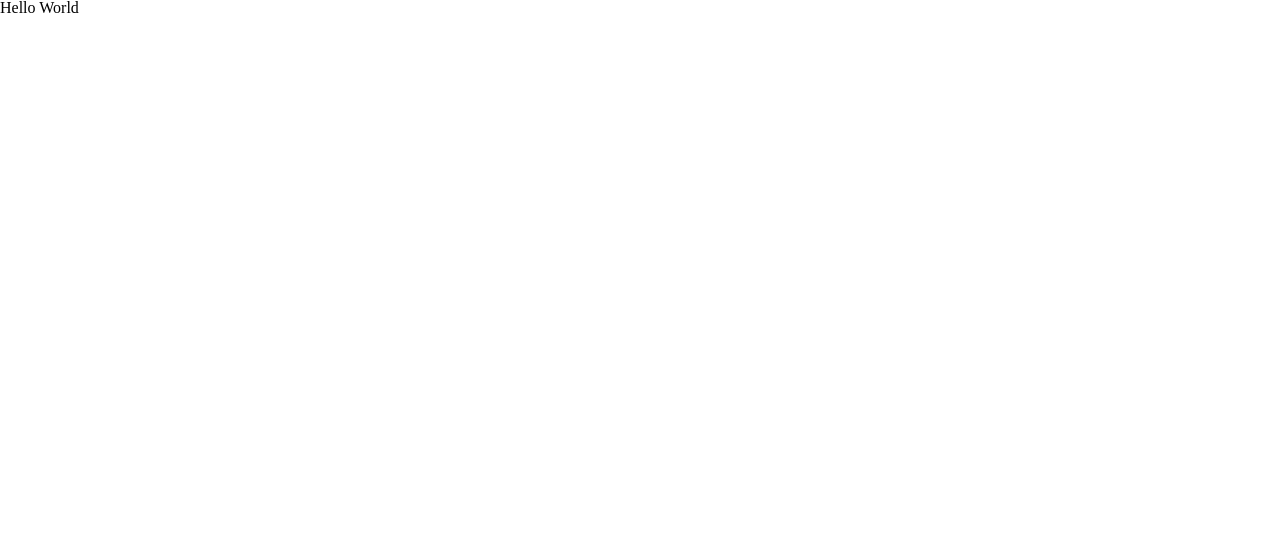
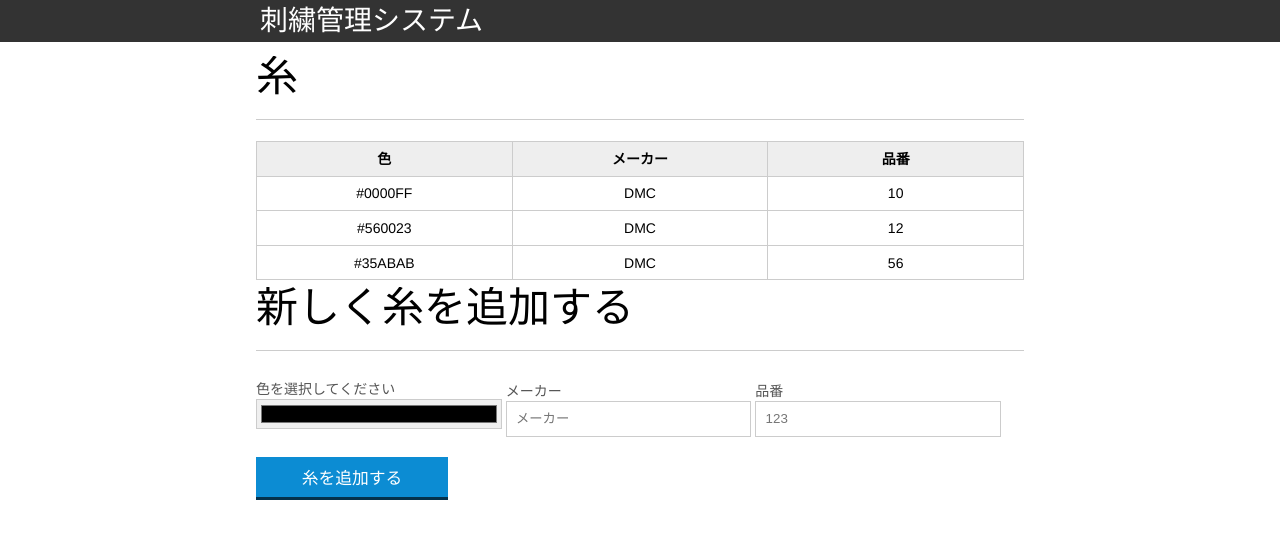
Before and after one commit to nsc-m-oshima/ito-kanri, a plain HTML site: page index.html in a window 1280 px wide. Drawn offline with Linux system fonts and the light colour scheme.

Commit message:
糸管理システム

```diff
--- /dev/null
+++ b/css/style.css
@@ -0,0 +1,159 @@
+*{
+    box-sizing: border-box;
+ }
+
+body{
+    font-family: "Helvetica Neue", "Helvetica", Helvetica, Arial, sans-serif;
+    font-size: 14px;
+}
+
+header{
+    background-color: #333;
+    height: 3em;
+    color: #FFF;
+    margin-bottom: 1em;
+}
+
+header h1{
+    font-size: 2em;
+    display:inline-block;
+    vertical-align: middle;
+}
+header h2{
+    font-size: 2em;
+    display:inline-block;
+    vertical-align: middle;
+}
+
+header .container:before{
+    content: '';
+    display:inline-block;
+    height: 100%;
+    vertical-align: middle;
+}
+
+.container{
+    width: 60%;
+    height: 100%;
+    margin: 0 auto;
+}
+
+section{
+    margin: 2em 0;
+    overflow: hidden;
+}
+
+section h2{
+    font-size: 3em;
+    display: block;
+    padding-bottom: .5em;
+    border-bottom: 1px solid #ccc;
+    margin-bottom: .5em;
+}
+
+table{
+    width: 100%;
+    margin-bottom : .5em;
+    table-layout: fixed;
+
+}
+
+td, th {
+    padding: .7em;
+    margin: 0;
+    border: 1px solid #ccc;
+    text-align: center;
+}
+
+th{
+    font-weight: bold;
+    background-color: #EEE;
+}
+
+label{
+    color: #555;
+    display: block;
+    margin-bottom: .2em;
+}
+
+.field{
+    margin: 0;
+    padding-bottom: 1em;
+    width: 100%;
+    border: 1px solid #ccc;
+    padding: .7em;
+    width: 100%;
+}
+
+.color-field{
+    margin: 0;
+    height: 30px;
+    border: 1px solid #ccc;
+    width: 100%;
+}
+
+.group{
+    width: 32%;
+    display: inline-block;
+    padding: 10px 0px;
+}
+
+button{
+    padding: .5em 2em;
+    border: 0;
+    border-bottom: 3px solid;
+    font-size: 1.2em;
+    cursor: pointer;
+    margin: 0;
+    margin-top: -3px;
+    color: #fff;
+    background-color:#0c8cd3;
+    border-color: #04324c;
+    width: 25%;
+    display: block;
+    clear: both;
+    margin: 10px 0px;
+
+}
+
+button:active{
+    margin-top:0px;
+    border: 0;
+}
+
+button[disabled=disabled], button:disabled {
+    background-color: gray;
+    border-color: darkgray;
+
+}
+
+.adicionar-paciente{
+    margin-top: 30px;
+}
+
+.campo-invalido{
+    border: 1px solid red;
+}
+
+.paciente-invalido {
+    background-color: lightcoral;
+}
+
+#mensagens-erro {
+    color: red;
+}
+
+.fadeOut {
+    opacity: 0;
+    transition: 0.5s;
+}
+
+#filtrar-tabela {
+    width: 200px;
+    height: 35px;
+    margin-bottom: 10px;
+}
+
+.invisivel {
+    display: none;
+}
--- a/index.html
+++ b/index.html
@@ -2,9 +2,83 @@
 <html>
     <head>
         <link rel="stylesheet" href="css/reset.css">
+        <link rel="stylesheet" href="css/style.css">
+
+        <title></title>
     </head>
 
     <body>
-        Hello World
+        <header>
+            <div class="container">
+               <h2 class="title">刺繍管理システム</h2>
+            </div>
+        </header>
+
+        <main>
+            <section class="container">
+                <h2>糸</h2>
+
+                <table>
+                    <thead>
+                        <tr>
+                            <th>色</th>
+                            <th>メーカー</th>
+                            <th>品番</th>
+                        </tr>
+                    </thead>
+                    <tbody class="ito-table">
+                        <tr class="ito">
+                            <td>#0000FF</td>
+                            <td>DMC</td>
+                            <td>10</td>
+                        </tr>
+                        <tr class="ito">
+                            <td>#560023</td>
+                            <td>DMC</td>
+                            <td>12</td>
+                        </tr>
+                        <tr class="ito">
+                            <td>#35ABAB</td>
+                            <td>DMC</td>
+                            <td>56</td>
+                        </tr>
+                    </tbody>
+                </table>
+            </section>
+        </main>
+
+
+        <section class="container">
+            <h2 id="form-title">新しく糸を追加する</h2>
+
+            <form id="ito-form" onsubmit="itoController.addIto(event)">
+
+                <div class="group">
+                    <label for="color">色を選択してください</label>
+                    <input id="color" name="color" type="color" placeholder="色" class="color-field">
+                </div>
+
+                <div class="group">
+                    <label for="brand">メーカー</label>
+                    <input id="brand" name="brand" type="text" placeholder="メーカー" class="field">
+                </div>
+
+                <div class="group">
+                    <label for="hinban">品番</label>
+                    <input id="hinban" name="hinban" type="number" placeholder="123" class="field">
+                </div>
+
+                <button id="add-ito" class="button btn-main" type="submit">糸を追加する</button>
+            </form>
+        </section>
+
+        <script src="js/controller/ItoController.js"></script>
+        <script src="js/models/Ito.js"></script>
+        <script src="js/models/ItoList.js"></script>
+        <script src="js/views/ItoListView.js"></script>
+        <script>
+            var itoController = new ItoController();
+
+        </script>
     </body>
 </html>
--- /dev/null
+++ b/js/controller/ItoController.js
@@ -0,0 +1,32 @@
+class ItoController {
+    constructor() {
+
+        let $ = document.querySelector.bind(document);
+
+        this._inputColor = $('#color');
+        this._inputBrand = $('#brand');
+        this._inputHinban = $('#hinban');
+
+        this._itoList = new ItoList();
+        this._itoListView = new ItoListView($('.ito-table'));
+    }
+
+    addIto(event) {
+
+        event.preventDefault();
+
+        // 値を保存する
+        let ito = new Ito(
+        this._inputColor.value,
+        this._inputBrand.value,
+        this._inputHinban.value
+        );
+
+        this._itoList.addItem(ito);
+
+        console.log(this._itoList);
+
+        this._itoListView._templateDocument(ito);
+    }
+
+}
--- /dev/null
+++ b/js/models/Ito.js
@@ -0,0 +1,19 @@
+class Ito {
+    constructor(color, brand, number) {
+        this._color = color;
+        this._brand = brand;
+        this._hinban = number;
+    }
+
+    get color() {
+        return this._color
+    }
+
+    get brand() {
+        return this._brand
+    }
+
+    get number() {
+        return this._hinban
+    }
+}
--- /dev/null
+++ b/js/models/ItoList.js
@@ -0,0 +1,19 @@
+class ItoList {
+    constructor() {
+        this._list = []
+    }
+
+    get list() {
+        return [].concat(this._list);
+    }
+
+    // 糸のリストの最後に新しく追加する
+    addItem(ito) {
+        this._list.push(ito);
+    }
+
+    // 糸のリストのクリア
+    clear() {
+        this._list = [];
+    }
+}
--- /dev/null
+++ b/js/views/ItoListView.js
@@ -0,0 +1,38 @@
+class ItoListView {
+    constructor(element) {
+        this._element = element;
+    }
+
+    _template() {
+        return `<tr class="ito">
+            <td>${ito.color}</td>
+            <td>${ito.brand}</td>
+            <td>${ito.hinban}</td>
+        </tr>`;
+    }
+
+    _templateDocument(ito) {
+        let tr = document.createElement('tr');
+        let tdColor = document.createElement('td');
+        tdColor.textContent = ito.color;
+
+        let tdBrand = document.createElement('td');
+        tdBrand.textContent = ito.brand;
+
+        let tdHinban = document.createElement('td');
+        tdHinban.textContent = ito.hinban;
+
+        tr.appendChild(tdColor);
+        tr.appendChild(tdBrand);
+        tr.appendChild(tdHinban);
+
+        this._element.appendChild(tr);
+    }
+
+    update(ito) {
+
+        let a = this._element.innerHTML;
+
+        this._element.innerHTML = a + this._template(ito);
+    }
+}
```
